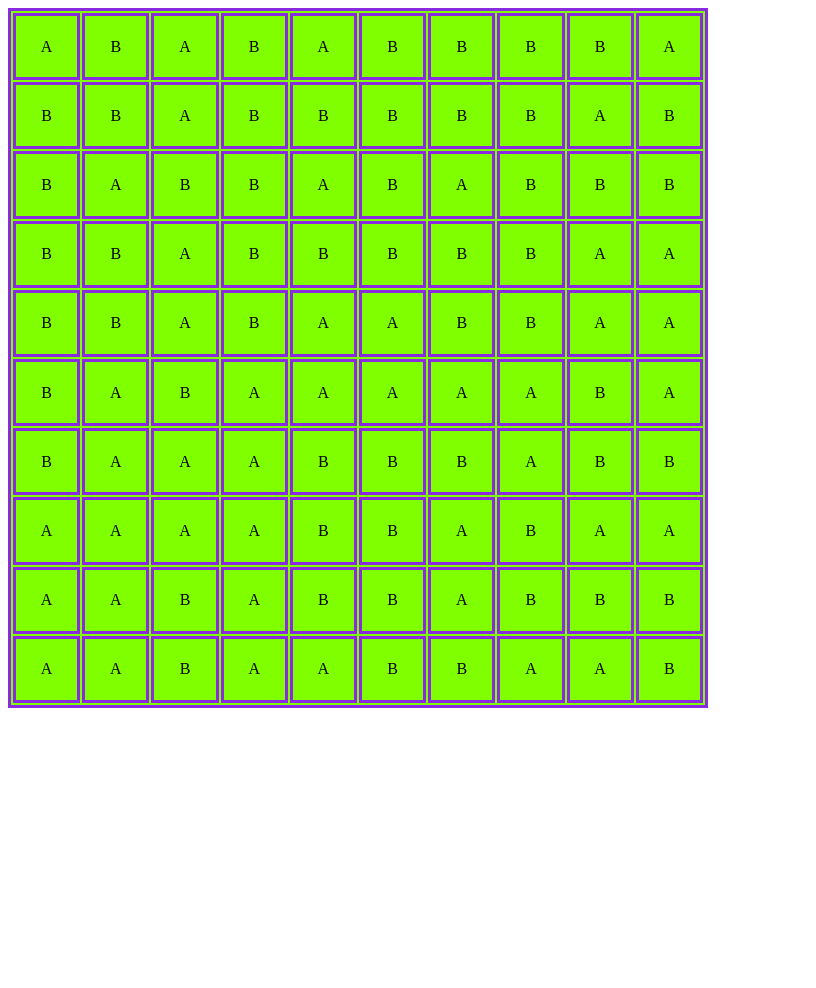
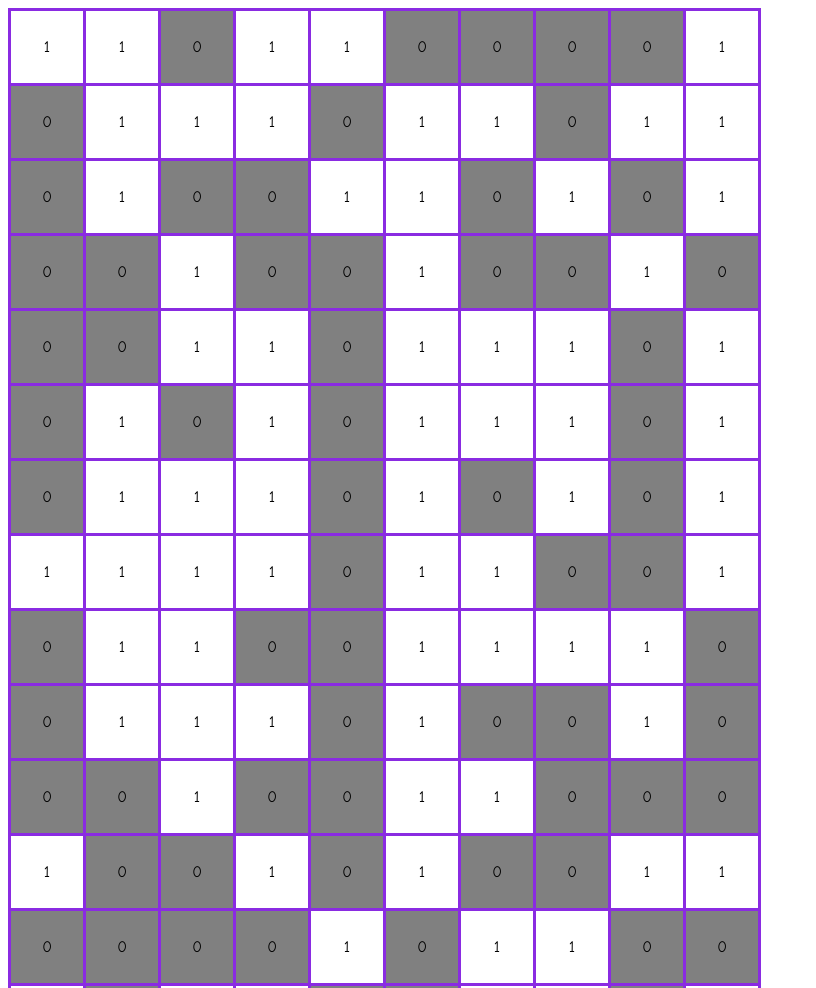
Before and after one commit to Anastasia-3/Sea-battle, a plain HTML site: page sea-templates.html in a window 1280 px wide. Shown: the top 988 px of the page, without its empty margins (0-816 px from the left). Before the commit the page ends 800 px from the top, so only its background shows below. Drawn offline with Linux system fonts and the light colour scheme.

Commit message:
Creating and painting table

```diff
--- a/sea-script.js
+++ b/sea-script.js
@@ -1,21 +1,137 @@
-function getRandomString(){
-    let string = 'AB';
-    let randomStr = Math.floor(Math.random()* string.length);
-    let randomLetter = string[randomStr];
-    return randomLetter;
+// function createBattleStatus() {
+//     const string = 'XO. ';
+//     const randomStr = Math.random();
+//     if (randomStr < 0.1) { return string[0];}
+//     if (randomStr < 0.3) {return string[1];}
+//     if (randomStr < 0.6) {return string[2];}
+//     return string[3];
+// }
+//
+// function getBattleStatus() {
+//         return createBattleStatus();
+//     }
+//
+
+function createArray(numberOfLines, numberOfColumns) {
+    const resultArray = [];
+    for (let i = 0; i < numberOfLines; i++) {
+        resultArray[i] = [];
+        for (let j = 0; j < numberOfColumns; j++) {
+            const value = Math.floor(Math.random()*2);
+            resultArray[i].push(value);
+        }
+    }
+    return resultArray;
 }
-function showTable() {
-    let tableLetter = document.getElementById('tableLetter');
-    let letterArr = [];
-    for (let i = 0; i < 10; i++) {
-        letterArr[i] = [];
-        let tr = document.createElement('tr');
-        for (let j = 0; j < 10; j++) {
-            let td = document.createElement('td');
-            td.innerHTML = getRandomString();
+// console.log(createArray(10, 10));
+
+// function showBattleField(field) {
+//     const arrayTable = document.getElementById('table');
+//     for (let i = 0; i < 10; i++) {
+//         const tr = document.createElement('tr');
+//         for (let j = 0; j < 10; j++) {
+//             const td = document.createElement('td');
+//             td.innerHTML = field[i][j];
+//             if (field[i][j] === 0) {
+//                 td.className = 'grey';
+//                 // document.write(td.className);
+//                 // td.innerHTML = td.className;
+//             }
+//             tr.appendChild(td);
+//         }
+//         arrayTable.appendChild(tr);
+//     }
+//     return arrayTable;
+// }
+//
+// showBattleField(createArray(10, 10));
+
+// function showBattleField(field) {
+//     const arrayTable = document.getElementById('table');
+//     field.forEach(function(row) {
+//         const tr = document.createElement('tr');
+//         field.forEach(function(cell) {
+//             const td = document.createElement('td');
+//             td.innerHTML = cell;
+//             if (cell === 0) {
+//                 td.className = 'grey';
+//                 document.write(td.className);
+//                 // td.innerHTML = td.className;
+//             }
+//             tr.appendChild(td);
+//         })
+//         arrayTable.appendChild(tr);
+//     })
+//     return arrayTable;
+// }
+//
+// showBattleField(createArray(10, 10));
+
+showBattleField = battleField => {
+    const arrayTable = document.getElementById('table');
+    battleField.forEach((row) => {
+        const tr = document.createElement('tr');
+        // let cellF = function(cell) ;
+        row.forEach((cell) => {
+            const td = document.createElement('td');
+            td.innerHTML = cell;
+            if (cell === 0) {
+                td.className = 'grey';
+                // document.write(td.className);
+                // td.innerHTML = td.className;
+            }
             tr.appendChild(td);
-        }
-        tableLetter.appendChild(tr);
-    }
+        })
+        arrayTable.appendChild(tr);
+    })
+    return arrayTable;
 }
-showTable();
+
+showBattleField(createArray(10, 10));
+
+let operations ={
+    creating: createArray(10, 10),
+    showing: showBattleField(createArray(10, 10)),
+}
+console.log(operations.creating);
+
+
+// function showTable(lineNumber, cellNumber, shipMarkup) {
+//     const tableLetter = document.getElementById('tableLetter');
+//     for (let i = 0; i < 10; i++) {
+//         const tr = document.createElement('tr');
+//         for (let j = 0; j < 10; j++) {
+//             const td = document.createElement('td');
+//             // if (document.getElementById('ship').value === 1) {
+//                 if (i === lineNumber && j === cellNumber) {td.innerHTML = shipMarkup;}
+//                 else {td.innerHTML = ' ';}
+//             tr.appendChild(td);
+//         }
+//         tableLetter.appendChild(tr);
+//     }
+// }
+// showTable(0, 3, '***');
+
+
+
+function fib(n) {
+    if ( n < -1 || n === -1) {return fib(n+2) - fib(n+1);}
+     if (n === 2) {return 1;}
+    return fib(n-1) + fib(n-2);
+}
+alert(fib(-2));
+
+// function sumTo(num) {
+//     if (num === 0 || num === 1) { return num;}
+//     return num + sumTo(num - 1);
+// }
+// alert(sumTo(-2));
+
+// function sumNumber(num) {
+//     let result = 0;
+//     for (let i = 0; i < num + 1; i++) {
+//        result += i;
+//     }
+//     return result;
+// }
+// alert(sumNumber(-2));
--- a/sea-styles.css
+++ b/sea-styles.css
@@ -1,28 +1,28 @@
-#table {
-    width: 700px;
-    height: 700px;
-    text-align: center;
-    border: 3px blueviolet solid;
-    background-color: seagreen;
-    font-family: "Lucida Calligraphy" ;
-}
 #tableLetter {
     width: 700px;
     height: 700px;
     text-align: center;
     border: 3px blueviolet solid;
-    background-color: chartreuse;
+    background-color: bisque;
     font-family: "Lucida Handwriting";
-}
-#battle {
-    width: 700px;
-    height: 700px;
-    text-align: center;
-    border: 3px rebeccapurple;
-    background-color: mediumpurple;
-    font-family: "Lucida Handwriting";
+    border-collapse: collapse;
 }
 
+#table {
+    border: 3px fuchsia solid;
+    border-collapse: collapse;
+}
 tr, td {
     border: 3px blueviolet solid;
+    width: 70px;
+    height: 70px;
+    text-align: center;
+    font-family: "Comic Sans MS";
 }
+.result {
+    background-color: red;
+}
+
+.grey {
+    background-color: grey;
+}
--- a/sea-templates.html
+++ b/sea-templates.html
@@ -9,6 +9,18 @@
     <link rel="stylesheet" href="sea-styles.css">
 </head>
 <body>
+<table id="table"></table>
+<div class="fibo">
+    <p>Введите порядковый номер числа Фибоначчи:</p>
+    <input type="number" id="fibonacci">
+    <button onclick="console.log(fib())" >Получить число!</button>
+</div>
+<div class="creatingShip">
+    <p>Введите количество палуб вашего корабля:</p>
+    <input type="number" id="ship">
+    <button onclick="showTable()">Разместить корабль!</button>
+</div>
 <table id = 'tableLetter'></table>
 </body>
 <script src="sea-script.js"></script>
+</html>
```
